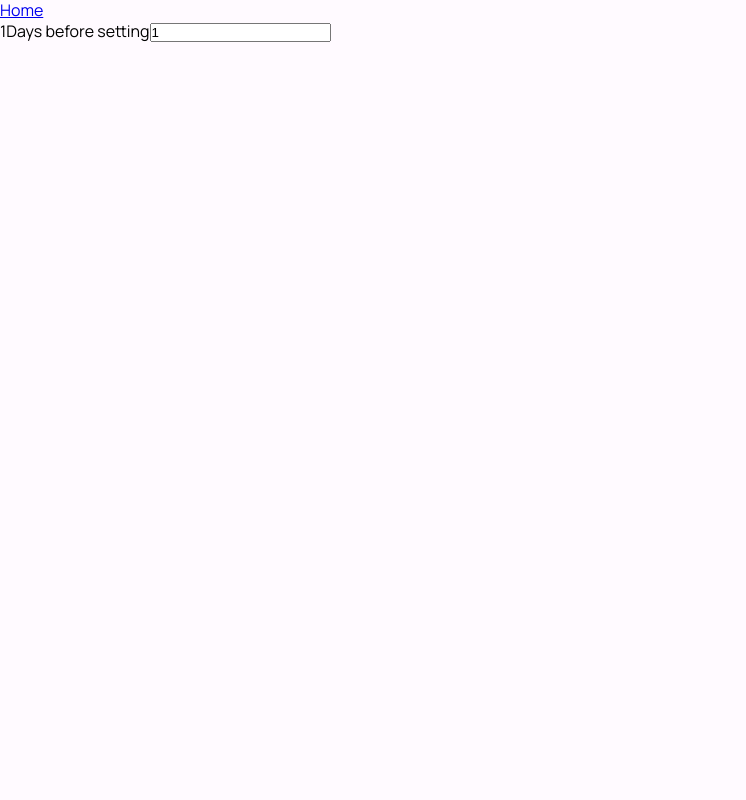
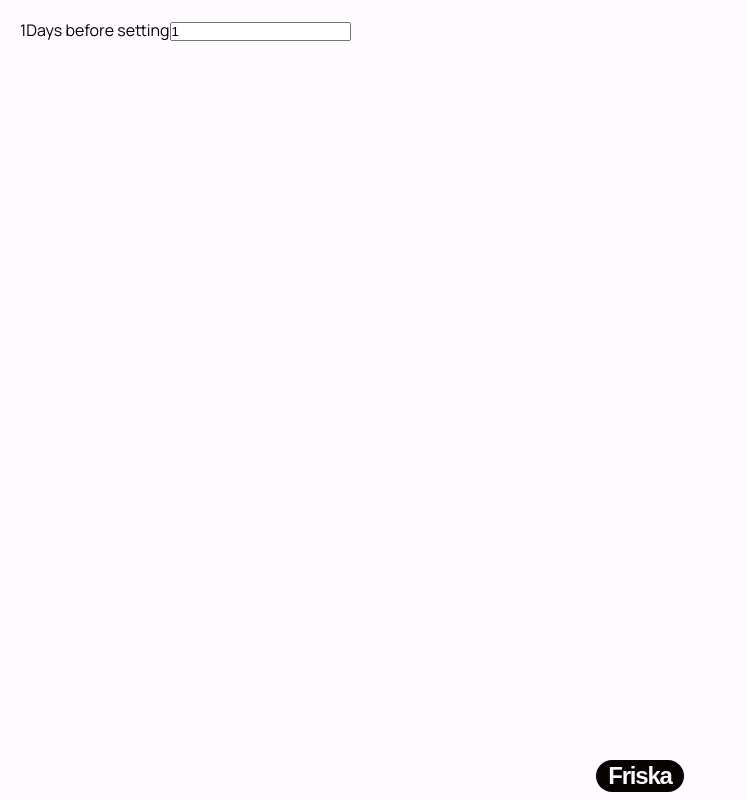
Before and after one commit to arperevalov/friska, a Next.js app: page /settings in a window 1280 px wide. Shown: the whole page, without its empty margins (0-746 px from the left). Built offline with nearby package versions, Linux system fonts and the light colour scheme.

Commit message:
feat: header dropdown

```diff
--- a/components/Header.tsx
+++ b/components/Header.tsx
@@ -1,9 +1,25 @@
 import Link from "next/link";
+import { useRouter } from "next/router";
+import { useState } from "react";
 
 export default function Header () {
+
+    const router = useRouter();
+    const [active, setActive] = useState(false);
+
+    const toggleHeader = () => {
+        setActive(!active)
+    }
+
     return <>
-        <header className="header">
-            <Link className="header__logo" href={'/'}>Friska</Link>
+        <header className={`header ${active ? 'active' : ''}`}>
+            <div className="header__dropdown">
+                <nav className="header__nav">
+                    <Link className={`header__link ${router.pathname === '/' ? 'active' : '' } h3`} href={'/'}>Lists</Link>
+                    <Link className={`header__link ${router.pathname === '/settings' ? 'active' : '' } h3`} href={'/settings'}>Settings</Link>
+                </nav>
+            </div>
+            <button type="button" className="header__logo" onClick={toggleHeader}>Friska</button>
         </header>
     </>
 }
--- a/pages/settings.tsx
+++ b/pages/settings.tsx
@@ -1,5 +1,5 @@
-import Link from "next/link";
-import { ElementRef, useRef } from "react";
+import Header from "@/components/Header";
+import { useRef } from "react";
 import { create } from "zustand"
 
 interface SettingsStoreInterface {
@@ -18,7 +18,9 @@ export default function Settings() {
     const daysBeforeSettingInput = useRef(null)
 
     return <>
-    <Link href='/'>Home</Link>
+    <Header/>
+    <main>
+        <div className="container">
             <div>
                 {daysBeforeSetting}
                 <label>
@@ -26,5 +28,7 @@ export default function Settings() {
                     <input value={daysBeforeSetting} type="number" onChange={(event)=>{setDaysBeforeSetting(event.currentTarget.value)}}/>
                 </label>
             </div>
+        </div>
+      </main>
     </>
 }
--- a/styles/components/header.scss
+++ b/styles/components/header.scss
@@ -6,8 +6,22 @@
     justify-content: center;
     margin: rem(8) 0;
     width: 100%;
+    $self: &;
+
+    &.active {
+        #{$self}__dropdown {
+            display: flex;
+        }
+
+        #{$self}__logo {
+            background: $white;
+            border: 2px solid $black;
+            color: $black;
+        }
+    }
 
     &__logo {
+        border: none;
         text-decoration: none;
         padding: rem(4) rem(12);
         background: $black;
@@ -15,7 +29,7 @@
         font-size: rem(24);
         line-height: 1;
         margin: 0;
-        font-weight: 800;
+        font-weight: 700;
         color: $white;
         letter-spacing: -0.05em;
         transition: ease opacity $duration-fast;
@@ -24,4 +38,33 @@
             opacity: .6;
         }
     }
+
+    &__dropdown {
+        display: none;
+        position: absolute;
+        margin: auto;
+        top: rem(-40);
+    }
+
+    &__nav {
+        padding: rem(8) rem(5);
+        background: $black;
+        border-radius: 50px;
+    }
+
+    &__link {
+        padding: rem(4) rem(12);
+        border-radius: 50px;
+        text-decoration: none;
+        color: $white;
+
+        &.active {
+            background: $white;
+            color: $black;
+        }
+
+        & + & {
+            margin-left: rem(12);
+        }
+    }
 }
```
Lines whose indentation alone changed are shown as unchanged.
